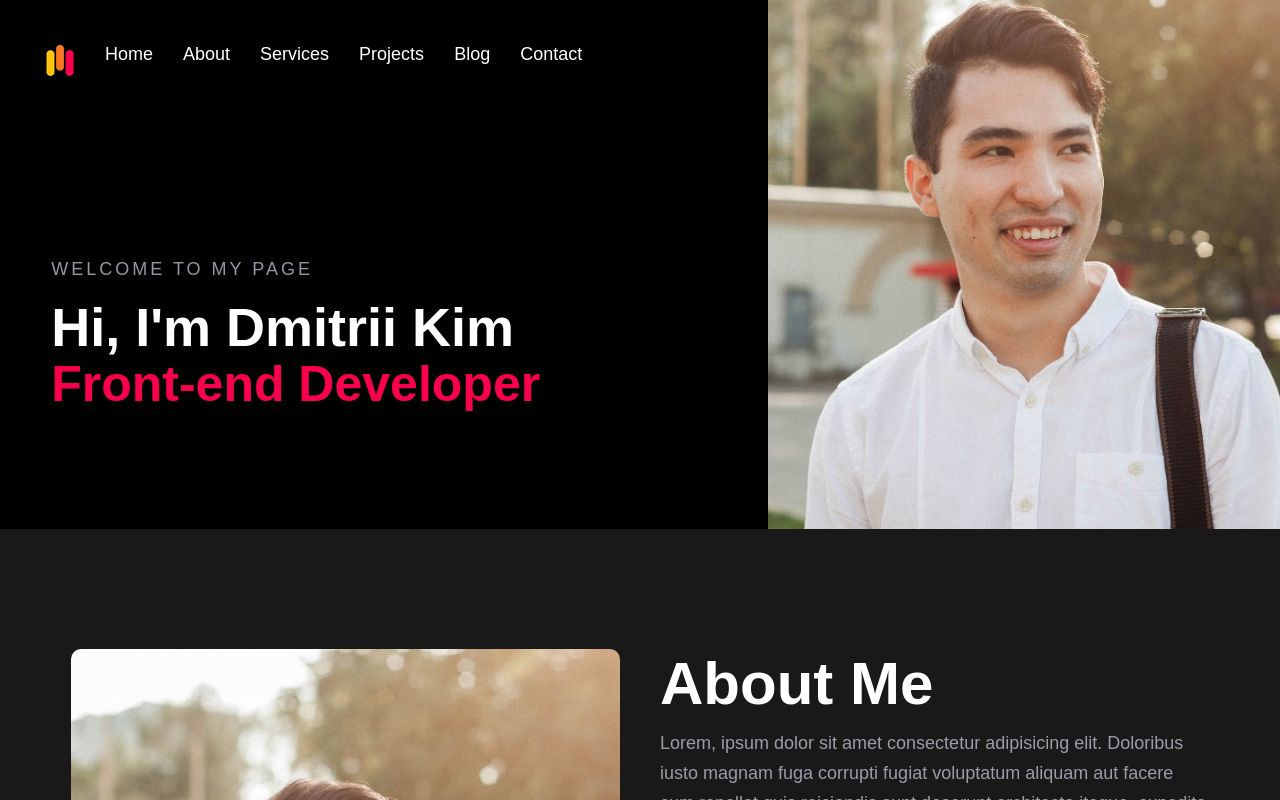
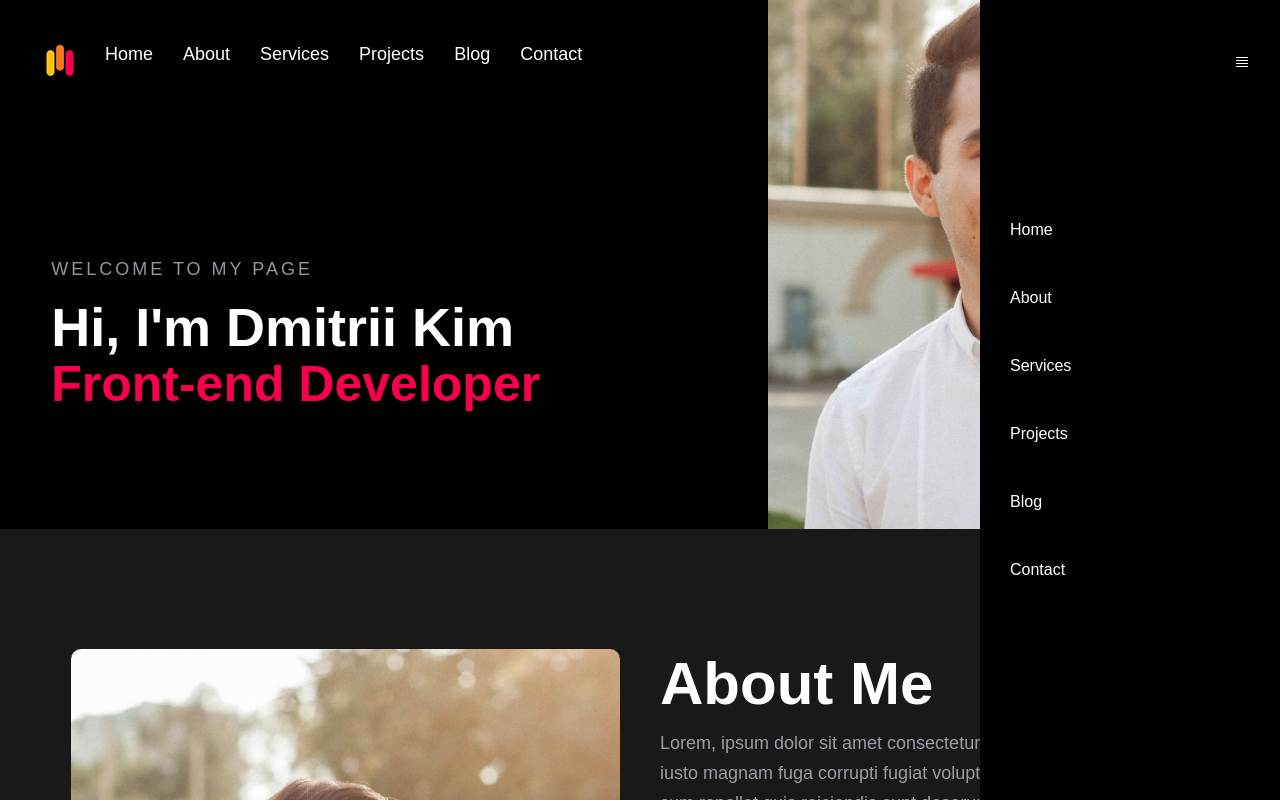
Before and after one commit to dkimd5/react-portfolio, a React (Create React App) app: page / in a window 1280 px wide. Shown: the top 800 px of the page. Built offline with nearby package versions, Linux system fonts and the light colour scheme.

Commit message:
toggle navbar added

```diff
--- a/src/Home/Home.css
+++ b/src/Home/Home.css
@@ -47,3 +47,46 @@
     padding: 0px 30px;
     background-color: #191919;
 }
+
+.toggle__menu {
+    display: flex;
+    justify-content: flex-end;
+    float: right;
+    z-index: 1000;
+    width: 100%;
+}
+
+ul.sidebar.d__flex {
+    flex-wrap: wrap;
+    height: 100%;
+    position: fixed;
+    right: 0%;
+    background: #010101;
+    justify-content: center;
+    width: 300px;
+    top: 0%;
+    flex-direction: column;
+}
+
+li.sideNavbar{
+    padding: 25px 30px;
+}
+
+@media only screen and (max-width: 768px){
+    .header {
+        justify-content: space-between;
+    }
+
+    .navigation {
+           display: none;
+       }
+
+   h2.white.pz__10 {
+       font-size: 50px!important;
+   }
+
+   svg.bi.bi-justify.white.pointer {
+       width: 30px;
+       height: 30px;
+   }
+}
--- a/src/Home/Home.js
+++ b/src/Home/Home.js
@@ -1,4 +1,4 @@
-import React from "react";
+import React, { useState } from "react";
 import "./Home.css";
 import logo from "../img/logo.png";
 
@@ -8,6 +8,9 @@
     const header = document.querySelector(".header");
     header.classList.toggle("active", window.scrollY > 0);
   });
+
+  //Toggle menu
+  const [show, setShow] = useState(true);
 
   return (
     <div className="home" id="Home">
@@ -38,6 +41,47 @@
               </a>
             </ul>
           </div>
+          {/* Toggle menu */}
+          <div className="toggle__menu">
+            <svg
+              onClick={() => setShow(!show)}
+              xmlns="http://www.w3.org/2000/svg"
+              width="16"
+              height="16"
+              fill="currentColor"
+              class="bi bi-justify white pointer"
+              viewBox="0 0 16 16"
+            >
+              <path
+                fill-rule="evenodd"
+                d="M2 12.5a.5.5 0 0 1 .5-.5h11a.5.5 0 0 1 0 1h-11a.5.5 0 0 1-.5-.5zm0-3a.5.5 0 0 1 .5-.5h11a.5.5 0 0 1 0 1h-11a.5.5 0 0 1-.5-.5zm0-3a.5.5 0 0 1 .5-.5h11a.5.5 0 0 1 0 1h-11a.5.5 0 0 1-.5-.5zm0-3a.5.5 0 0 1 .5-.5h11a.5.5 0 0 1 0 1h-11a.5.5 0 0 1-.5-.5z"
+              />
+            </svg>
+          </div>
+          {show ? (
+            <div className="sideNavbar">
+              <ul className="sidebar d__flex">
+                <li className="sideNavbar">
+                  <a href="#home">Home</a>
+                </li>
+                <li className="sideNavbar">
+                  <a href="#about">About</a>
+                </li>
+                <li className="sideNavbar">
+                  <a href="#services">Services</a>
+                </li>
+                <li className="sideNavbar">
+                  <a href="#projects">Projects</a>
+                </li>
+                <li className="sideNavbar">
+                  <a href="#blog">Blog</a>
+                </li>
+                <li className="sideNavbar">
+                  <a href="#contact">Contact</a>
+                </li>
+              </ul>
+            </div>
+          ) : null}
         </div>
         {/* HOME CONTENT */}
         <div className="container">
```
